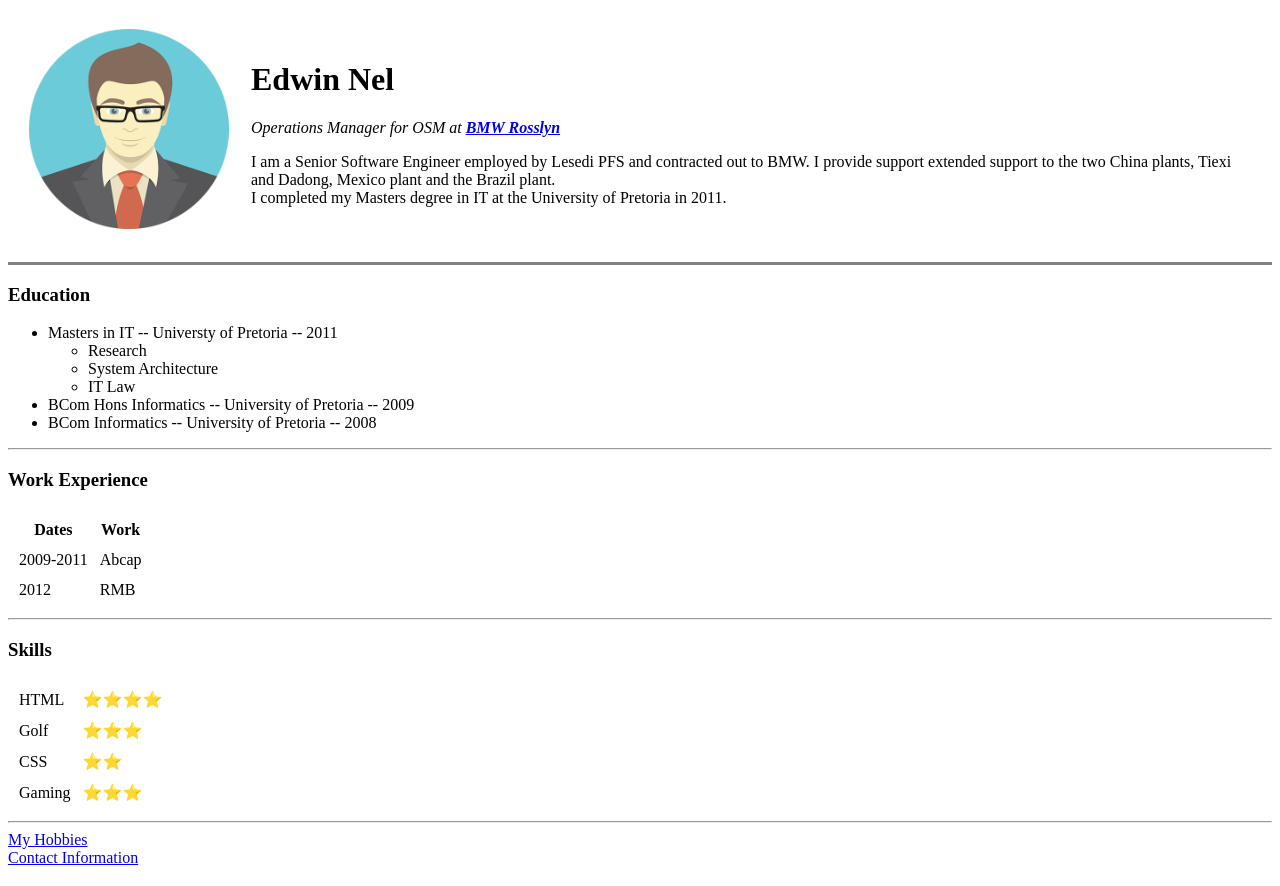
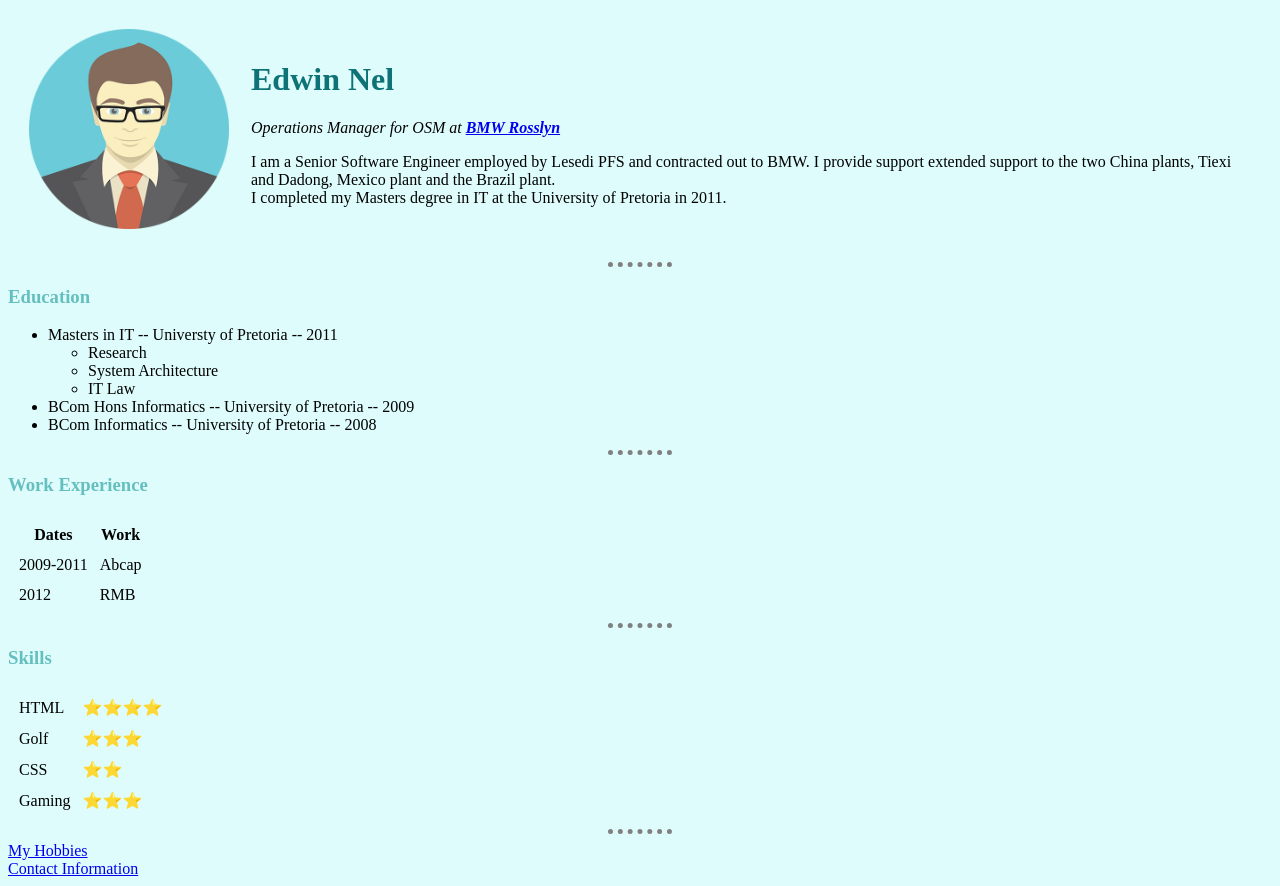
Before and after one commit to neledwin2/cv, a plain HTML site: page index.html in a window 1280 px wide. Drawn offline with Linux system fonts and the light colour scheme.

Commit message:
Version 2 - With CSS

```diff
--- /dev/null
+++ b/css/styles.css
@@ -0,0 +1,20 @@
+body {
+  background-color: #defcfc;
+}
+
+hr {
+  border-style: dotted none none;
+  border-color: grey;
+  border-width: 5px;
+  width: 5%;
+
+}
+
+h1 {
+  color: #0d7377;
+}
+
+
+h3 {
+  color: #66BFBF;
+}
--- a/index.html
+++ b/index.html
@@ -4,21 +4,28 @@
 <head>
   <meta charset="utf-8">
   <title>Edwin's Pers Site</title>
+  <link rel="stylesheet" href="css/styles.css">
+
 </head>
 
 <body>
   <table cellspacing=20>
     <tr>
-      <td><div style="width:200px;">
-        <img src="avatar.png" alt="Edwin Nel Avatar" intrinsicsize="150 x 150" style="width:100%"></div></td>
-      <td><h1>Edwin Nel</h1>
+      <td>
+        <div style="width:200px;">
+          <img src="images/avatar.png" alt="Edwin Nel Avatar" intrinsicsize="150 x 150" style="width:100%">
+        </div>
+      </td>
+      <td>
+        <h1>Edwin Nel</h1>
         <p><em>Operations Manager for OSM at <strong><a href="https://www.bmwgroup-plants.com/rosslyn/en.html">BMW Rosslyn</a></strong></em></p>
-      <p>I am a Senior Software Engineer employed by Lesedi PFS and contracted out to BMW.  I provide support extended support to the two China plants, Tiexi and Dadong, Mexico plant and the Brazil plant.<br>
-      I completed my Masters degree in IT at the University of Pretoria in 2011.</p></td>
+        <p>I am a Senior Software Engineer employed by Lesedi PFS and contracted out to BMW. I provide support extended support to the two China plants, Tiexi and Dadong, Mexico plant and the Brazil plant.<br>
+          I completed my Masters degree in IT at the University of Pretoria in 2011.</p>
+      </td>
     </tr>
   </table>
 
-  <hr size="3" noshade>
+  <hr>
   <h3>Education</h3>
   <ul>
     <li>Masters in IT -- Universty of Pretoria -- 2011</li>
```
Also changed, not shown: contact_info.html (+1 -0 lines), hobbies.html (+1 -0 lines), images/avatar.png (added). Lines whose indentation alone changed are shown as unchanged.
